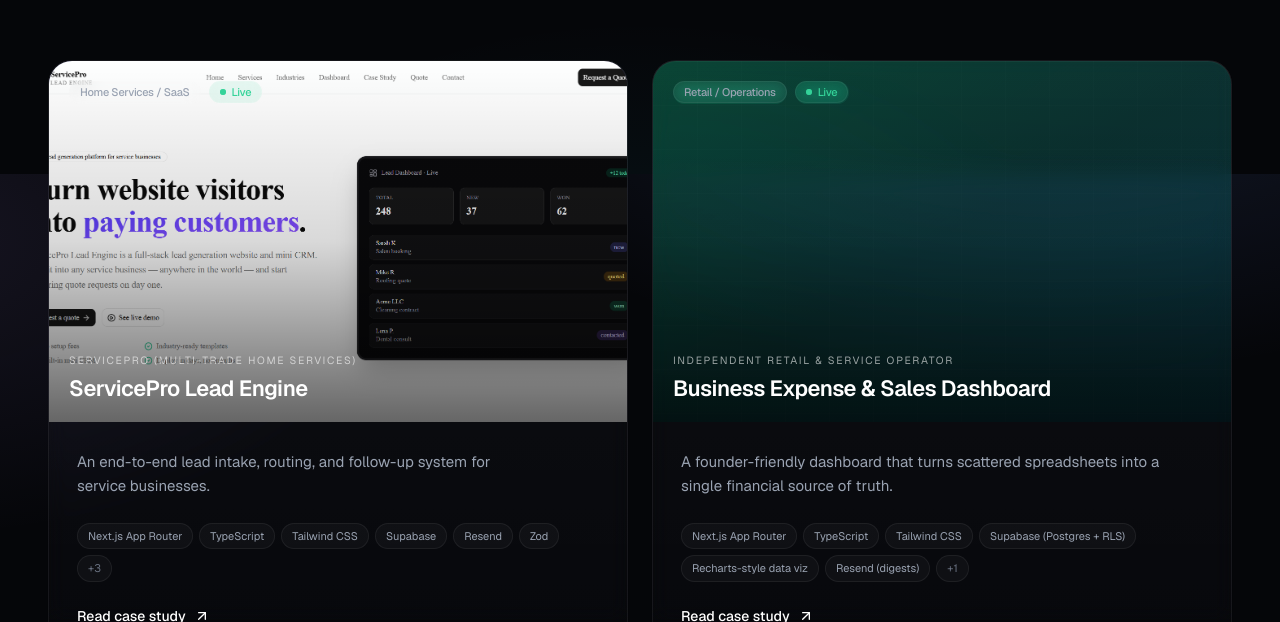
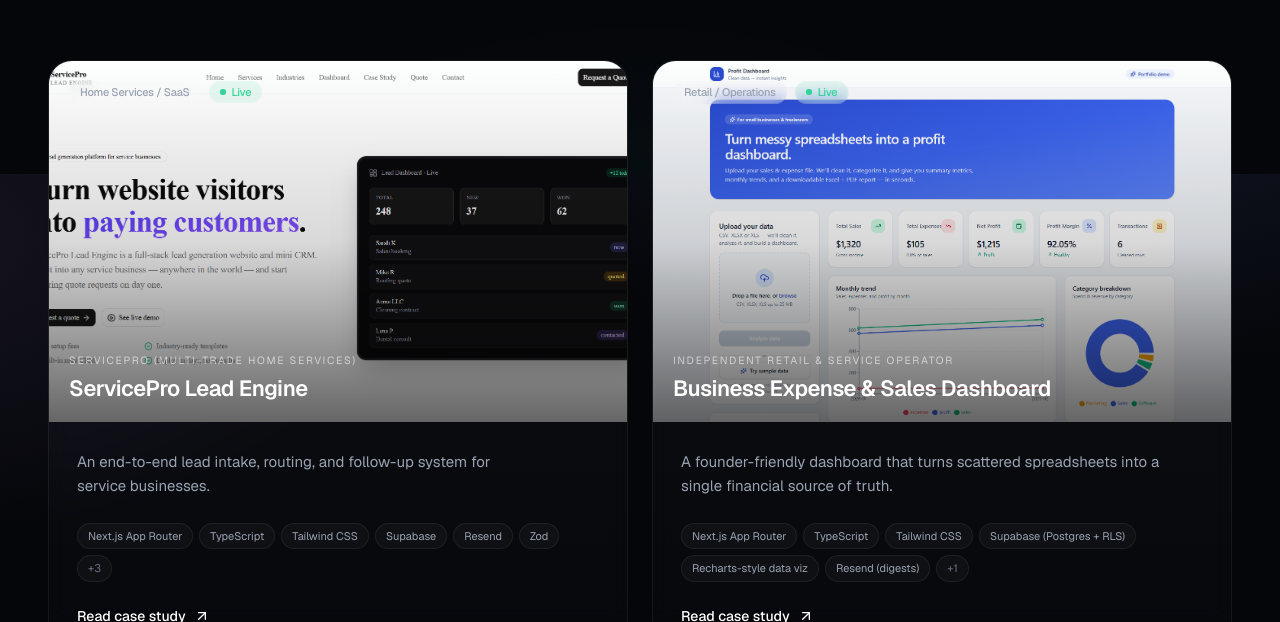
Before and after one commit to Avoy22/avoy-portfolio, a Next.js app: page /projects in a window 1280 px wide. Shown: the part 626-1248 px from the top of the page. Built offline with nearby package versions, Linux system fonts and the light colour scheme.

Commit message:
Add Business Dashboard screenshots

```diff
--- a/src/app/projects/[slug]/page.tsx
+++ b/src/app/projects/[slug]/page.tsx
@@ -131,7 +131,7 @@
           <Container>
             <div
               className={cn(
-                "relative aspect-16/9 overflow-hidden rounded-3xl border border-white/8 bg-linear-to-br",
+                "relative aspect-16/9 overflow-hidden rounded-3xl border border-white/8 bg-linear-to-br shadow-[0_24px_70px_-32px_rgba(0,0,0,0.75)]",
                 project.cover
               )}
             >
@@ -237,7 +237,7 @@
               Product in production
             </h2>
 
-            <figure className="mt-9 overflow-hidden rounded-3xl border border-white/10 bg-white/3">
+            <figure className="mt-9 overflow-hidden rounded-3xl border border-white/10 bg-white/3 shadow-[0_24px_70px_-32px_rgba(0,0,0,0.75)]">
               <div className="max-h-[760px] overflow-y-auto bg-background-soft">
                 <Image
                   src={project.fullPageScreenshot.src}
--- a/src/data/projects.ts
+++ b/src/data/projects.ts
@@ -136,6 +136,17 @@
       live: "https://business-expense-sales-dashboard.vercel.app",
       repo: "https://github.com/Avoy22/business-expense-sales-dashboard",
     },
+    thumbnail: {
+      src: "/screenshots/business-dashboard-thumbnail.png",
+      alt: "Business Expense and Sales Dashboard screenshot",
+    },
+    fullPageScreenshot: {
+      src: "/screenshots/business-dashboard-full.png",
+      alt: "Business Expense and Sales Dashboard screenshot",
+      caption: "Full dashboard screenshot",
+      width: 750,
+      height: 7980,
+    },
     featured: true,
   },
 ];
```
Also changed, not shown: public/screenshots/business-dashboard-full.png (added), public/screenshots/business-dashboard-thumbnail.png (added).
